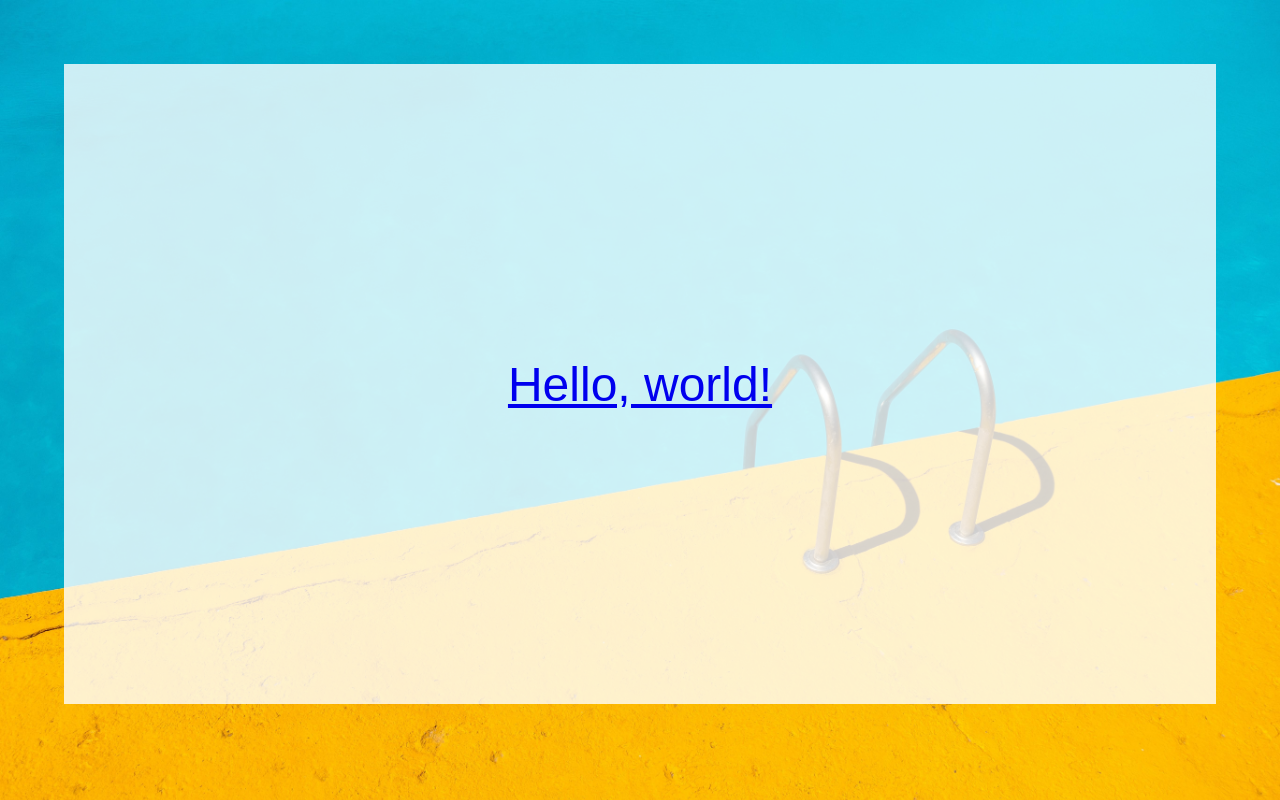
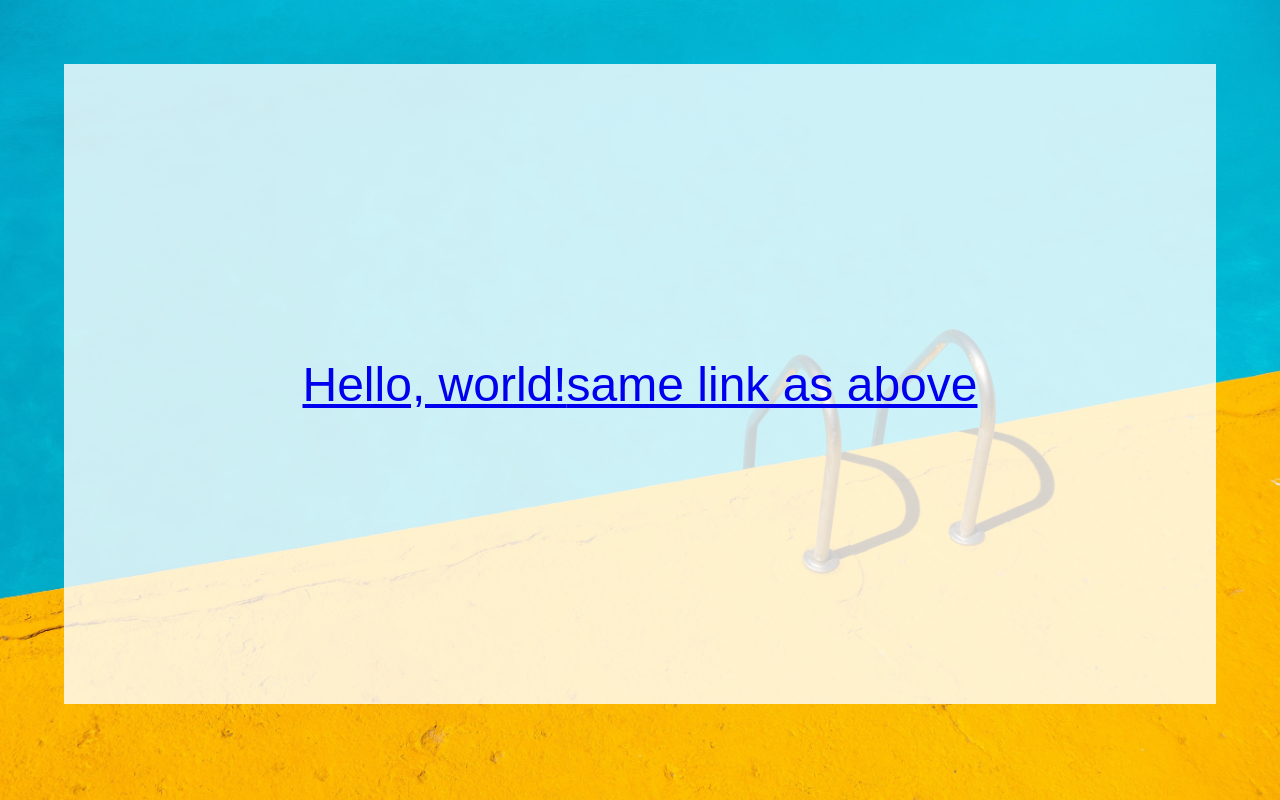
Before and after one commit to nairolf1337/lecture1, a plain HTML site: page index.html in a window 1280 px wide. Drawn offline with Linux system fonts and the light colour scheme.

Commit message:
Added a new Feature

```diff
--- a/index.html
+++ b/index.html
@@ -7,5 +7,6 @@
 
   <body>
     <a href="hallo.html">Hello, world!</a>
+    <a href="hallo.html">same link as above</a>
   </body>
 </html>
```
